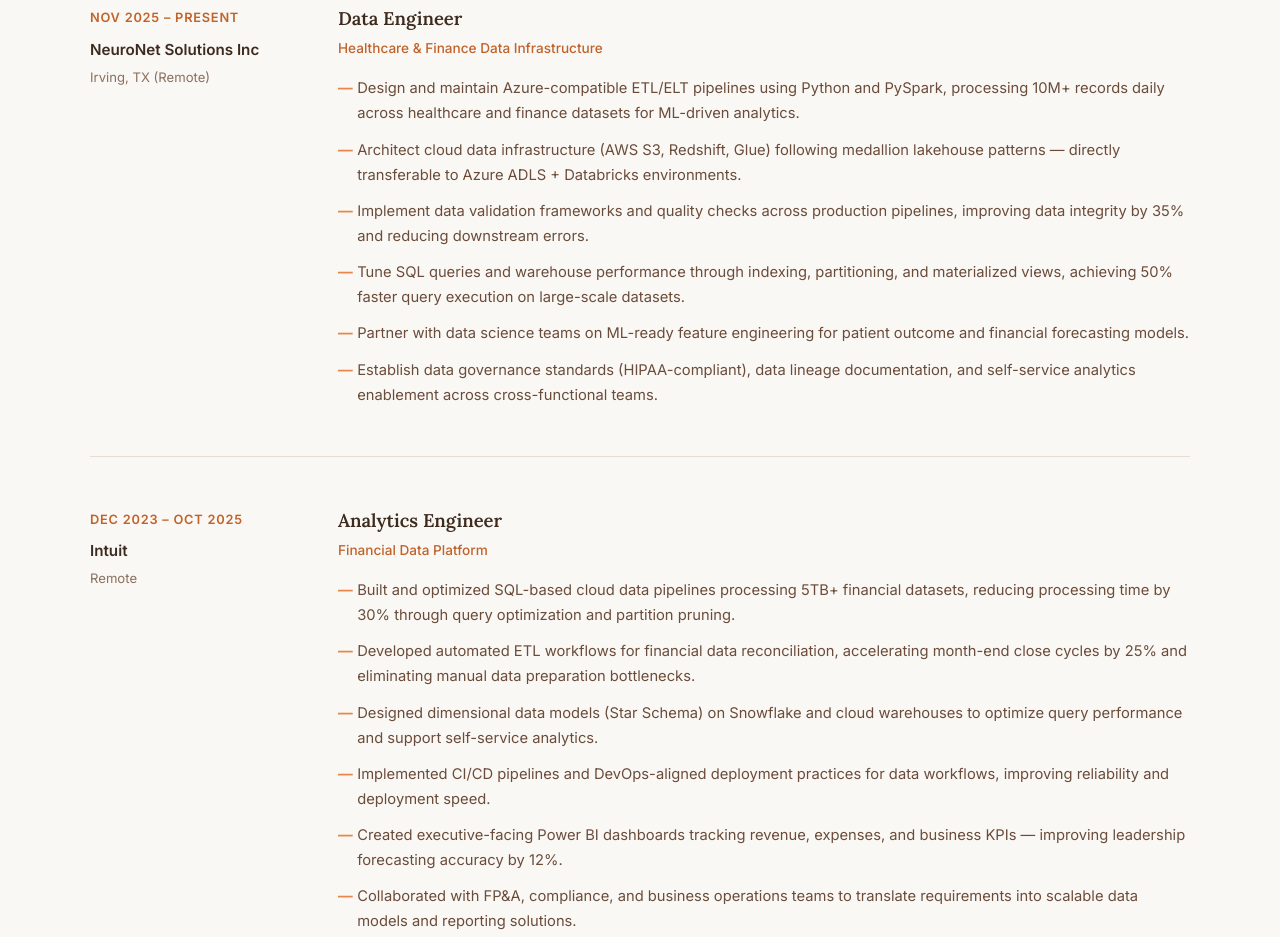
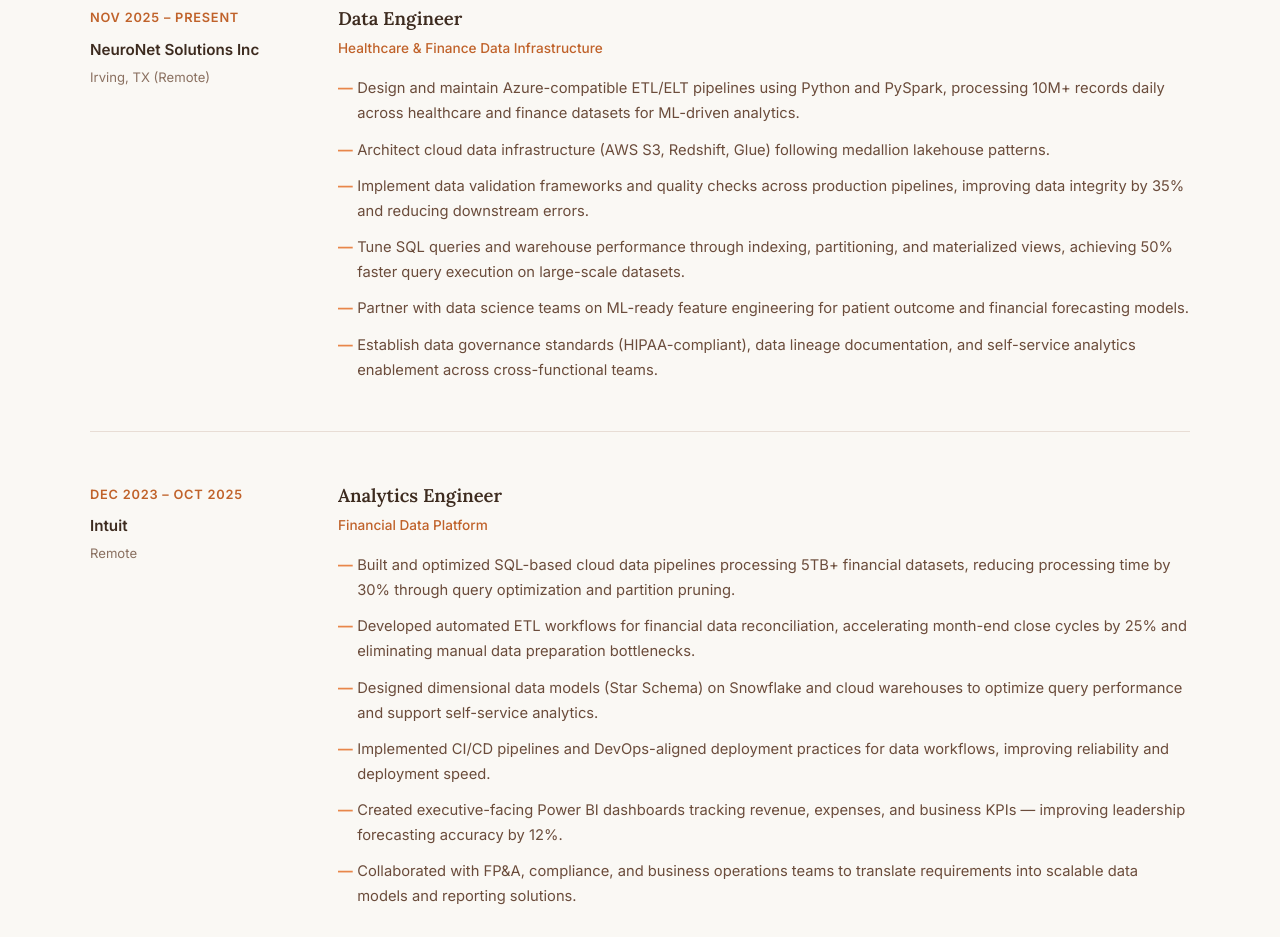
Before and after one commit to harikabotcha/harikabotcha.github.io, a plain HTML site: page index.html in a window 1280 px wide. Shown: the part 2899-3836 px from the top of the page. Drawn offline with Linux system fonts and the light colour scheme.

Commit message:
Update index.html

```diff
--- a/index.html
+++ b/index.html
@@ -277,7 +277,7 @@ footer{background:var(--soft-brown);color:rgba(255,255,255,0.55);text-align:cent
           <p class="exp-role-label">Healthcare &amp; Finance Data Infrastructure</p>
           <ul>
             <li>Design and maintain Azure-compatible ETL/ELT pipelines using Python and PySpark, processing 10M+ records daily across healthcare and finance datasets for ML-driven analytics.</li>
-            <li>Architect cloud data infrastructure (AWS S3, Redshift, Glue) following medallion lakehouse patterns &mdash; directly transferable to Azure ADLS + Databricks environments.</li>
+            <li>Architect cloud data infrastructure (AWS S3, Redshift, Glue) following medallion lakehouse patterns.</li>
             <li>Implement data validation frameworks and quality checks across production pipelines, improving data integrity by 35% and reducing downstream errors.</li>
             <li>Tune SQL queries and warehouse performance through indexing, partitioning, and materialized views, achieving 50% faster query execution on large-scale datasets.</li>
             <li>Partner with data science teams on ML-ready feature engineering for patient outcome and financial forecasting models.</li>
```
